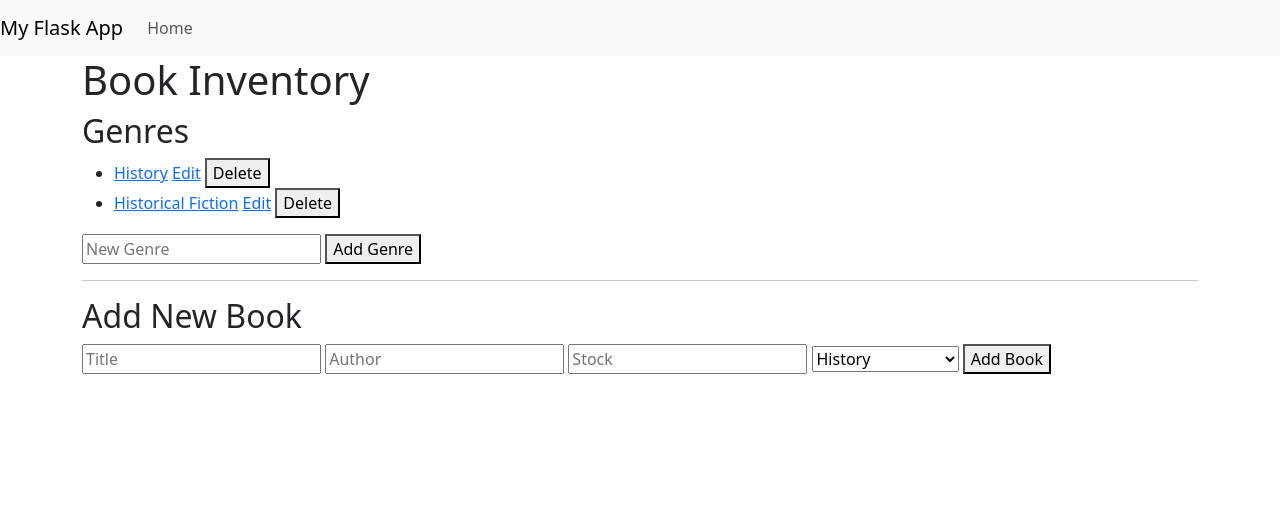
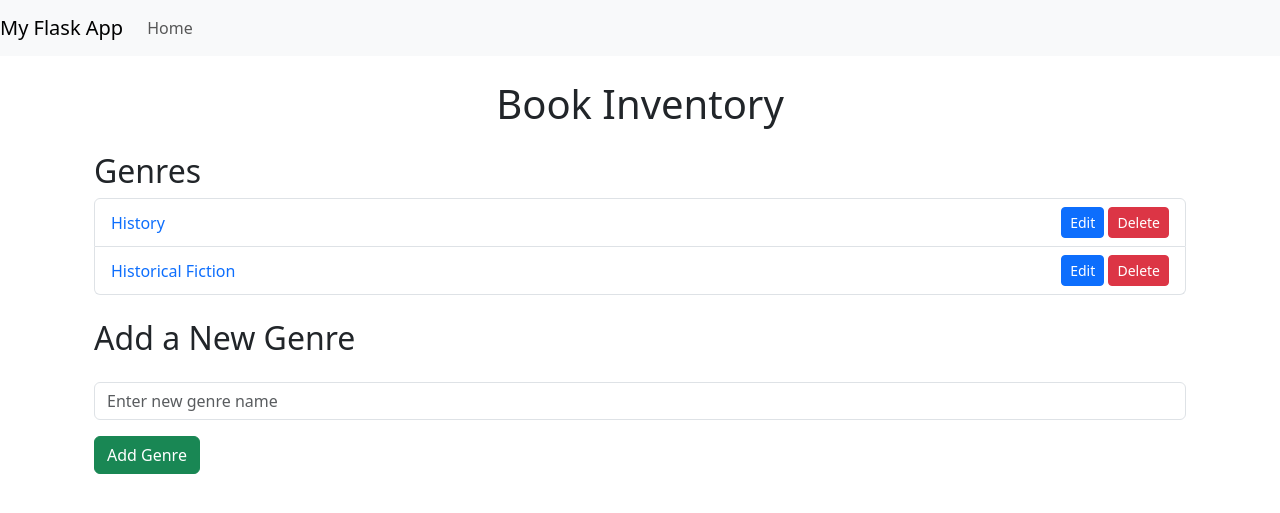
Before and after one commit to NersesArslan/book-inventory-app, a Flask app: page / in a window 1280 px wide. Shown: the top 513 px of the page. Run offline with Flask 3, Linux system fonts and the light colour scheme; some libraries are stand-ins or nearby versions.

Commit message:
improved styling on home page and genre pages, added constaint to prevent user from adding duplicate books in different genre

```diff
--- a/app.py
+++ b/app.py
@@ -1,13 +1,16 @@
 
 from models.book import db, Book
-from flask import Flask, render_template, request, redirect, url_for
+from flask import Flask, render_template, request, redirect, url_for, flash
 from models.book import Genre
+import os
 
 app = Flask(__name__)
 SQLALCHEMY_DATABASE_URI = "postgresql+psycopg://nersesarslanian:somepassword@localhost:5432/book_inventory"
 
 app.config['SQLALCHEMY_DATABASE_URI'] = 'sqlite:///app.db'
 db.init_app(app)
+
+app.secret_key = os.getenv('SECRET_KEY', 'default_secret_key')
 
 with app.app_context():
     db.create_all()
@@ -19,31 +22,10 @@ def index():
     return render_template('home.html', genres=genres)
 
 
-@app.route('/submit_form', methods=['POST'])
-def submit_form():
-    title = request.form.get('title')
-    author = request.form.get('author')
-    genre = request.form.get('genre')
-    stock = request.form.get('stock', type=int)
-
-    new_book = Book(title=title, author=author, genre=genre, stock=stock)
-    db.session.add(new_book)
-    db.session.commit()
-
-    return redirect(url_for('entries_page'))
-
-
-@app.route('/entries')
-def entries_page():
-    genres = db.session.query(Book.genre).distinct()
-    books_by_genre = {genre[0]: Book.query.filter_by(
-        genre=genre[0]).all() for genre in genres}
-    return render_template('entries.html', books_by_genre=books_by_genre)
-
-
-@app.route('/genre/<int:genre_id>')
-def view_genre(genre_id):
-    genre = Genre.query.get_or_404(genre_id)
+@app.route('/genre/<genre_name>')
+def view_genre(genre_name):
+    genre_name = genre_name.replace('-', ' ')
+    genre = Genre.query.filter_by(name=genre_name).first_or_404()
     books = Book.query.filter_by(genre_id=genre.id).all()
     return render_template('genre_books.html', genre=genre, books=books)
 
@@ -64,12 +46,16 @@ def add_book_to_genre(genre_id):
     title = request.form['title']
     author = request.form['author']
     stock = int(request.form.get('stock', 1))
-
+    existing_book = Book.query.filter_by(title=title, author=author).first()
+    if existing_book:
+        flash(
+            f"A book with the title '{title}' by '{author}' already exists in another genre.", 'danger')
+        return redirect(url_for('view_genre', genre_name=genre.name.replace(' ', '-')))
     new_book = Book(title=title, author=author, genre_id=genre.id, stock=stock)
     db.session.add(new_book)
     db.session.commit()
-
-    return redirect(url_for('view_genre', genre_id=genre.id))
+    flash(f"Book '{title}' by '{author}' added successfully!", 'success')
+    return redirect(url_for('view_genre', genre_name=genre.name.replace(' ', '-')))
 
 
 @app.route('/genre/<int:genre_id>/edit', methods=['GET', 'POST'])
@@ -92,6 +78,27 @@ def delete_genre(genre_id):
 # Book CRUD
 
 
+@app.route('/book/<int:book_id>/edit', methods=['GET', 'POST'])
+def edit_book(book_id):
+    book = Book.query.get_or_404(book_id)
+    if request.method == 'POST':
+        book.title = request.form['title']
+        book.author = request.form['author']
+        book.stock = int(request.form['stock'])
+        db.session.commit()
+        return redirect(url_for('view_genre', genre_name=book.genre.name.replace(' ', '-')))
+    return render_template('edit_book.html', book=book)
+
+
+@app.route('/book/<int:book_id>/delete', methods=['POST'])
+def delete_book(book_id):
+    book = Book.query.get_or_404(book_id)
+    genre_name = book.genre.name.replace(' ', '-')
+    db.session.delete(book)
+    db.session.commit()
+    return redirect(url_for('view_genre', genre_name=genre_name))
+
+
 @app.route('/book/add', methods=['POST'])
 def add_book():
     title = request.form['title']
--- a/templates/home.html
+++ b/templates/home.html
@@ -1,46 +1,64 @@
 {%extends 'layout.html'%} {%block body %}
+<div class="container my-4">
+  <h1 class="text-center mb-4">Book Inventory</h1>
 
-<h1>Book Inventory</h1>
-
+  <!-- List of Genres -->
   <h2>Genres</h2>
-<ul>
+  <ul class="list-group mb-4">
     {% for genre in genres %}
-  <li>
-    <a href="{{ url_for('view_genre', genre_id=genre.id) }}"
-      >{{ genre.name }}</a
+    <li
+      class="list-group-item d-flex justify-content-between align-items-center"
     >
-    <a href="{{ url_for('edit_genre', genre_id=genre.id) }}">Edit</a>
+      <div>
+        <a
+          href="{{ url_for('view_genre', genre_name=genre.name.replace(' ', '-')) }}"
+          class="text-decoration-none"
+        >
+          {{ genre.name }}
+        </a>
+      </div>
+      <div>
+        <a
+          href="{{ url_for('edit_genre', genre_id=genre.id) }}"
+          class="btn btn-sm btn-primary"
+          >Edit</a
+        >
         <form
           action="{{ url_for('delete_genre', genre_id=genre.id) }}"
           method="POST"
           style="display: inline"
         >
-      <button type="submit">Delete</button>
+          <button
+            type="submit"
+            class="btn btn-sm btn-danger"
+            onclick="return confirm('Are you sure you want to delete this genre?');"
+          >
+            Delete
+          </button>
         </form>
+      </div>
     </li>
     {% endfor %}
   </ul>
 
-<!-- Form to create a new genre -->
-<form action="{{ url_for('add_genre') }}" method="POST">
-  <input type="text" name="name" placeholder="New Genre" />
-  <button type="submit">Add Genre</button>
+  <!-- Form to Create a New Genre -->
+  <h2 class="my-4">Add a New Genre</h2>
+  <form
+    action="{{ url_for('add_genre') }}"
+    method="POST"
+    class="needs-validation"
+    novalidate
+  >
+    <div class="mb-3">
+      <input
+        type="text"
+        name="name"
+        class="form-control"
+        placeholder="Enter new genre name"
+        required
+      />
+    </div>
+    <button type="submit" class="btn btn-success">Add Genre</button>
   </form>
-
-<hr />
-
-<!-- Form to create a new book -->
-<h2>Add New Book</h2>
-<form action="{{ url_for('add_book') }}" method="POST">
-  <input type="text" name="title" placeholder="Title" required />
-  <input type="text" name="author" placeholder="Author" required />
-  <input type="number" name="stock" placeholder="Stock" min="0" />
-  <select name="genre_id" required>
-    {% for genre in genres %}
-    <option value="{{ genre.id }}">{{ genre.name }}</option>
-    {% endfor %}
-  </select>
-  <button type="submit">Add Book</button>
-</form>
-
+</div>
 {% endblock%}
--- a/templates/layout.html
+++ b/templates/layout.html
@@ -11,6 +11,27 @@
   </head>
   <body>
     {%include 'includes/_navbar.html'%}
-    <div class="container">{%block body %} {% endblock%}</div>
+    <div class="container">
+      <!-- Flash Messages -->
+      {% with messages = get_flashed_messages(with_categories=true) %} {% if
+      messages %}
+      <div class="container mt-4">
+        {% for category, message in messages %}
+        <div
+          class="alert alert-{{ category }} alert-dismissible fade show"
+          role="alert"
+        >
+          {{ message }}
+          <button
+            type="button"
+            class="btn-close"
+            data-bs-dismiss="alert"
+            aria-label="Close"
+          ></button>
+        </div>
+        {% endfor %}
+      </div>
+      {% endif %} {% endwith %} {%block body %} {% endblock%}
+    </div>
   </body>
 </html>
```
Also changed, not shown: models/book.py (+8 -3 lines), templates/delete_book.html (added, +15 -0 lines), templates/edit_book.html (added, +37 -0 lines), templates/genre_books.html (+56 -12 lines), templates/genre_page.html (added, +21 -0 lines), instance/app.db, 1 other file. Lines whose indentation alone changed are shown as unchanged.
